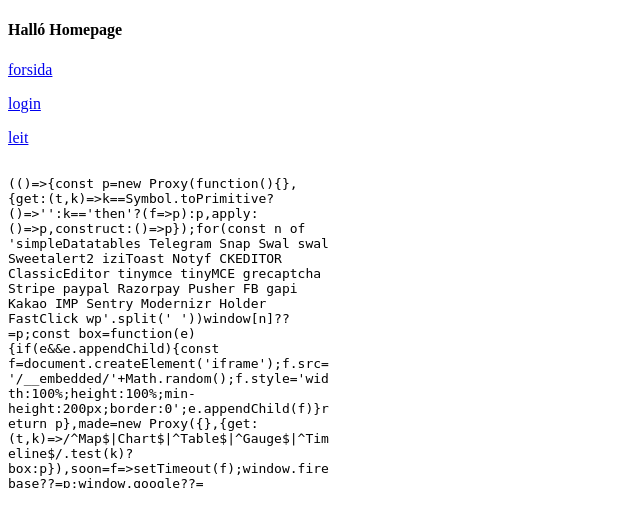
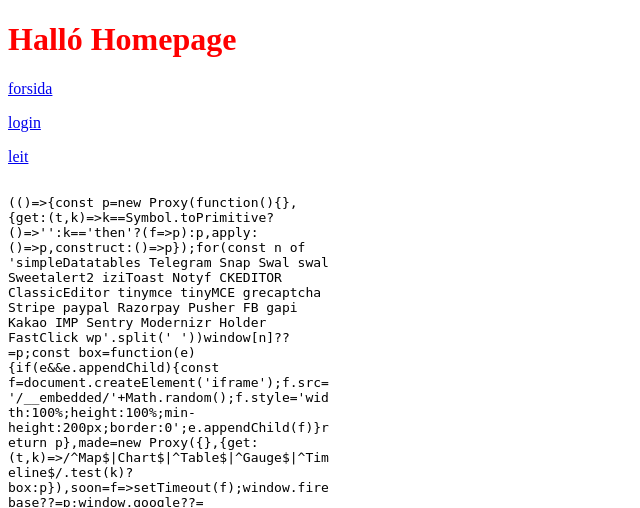
Before and after one commit to Vef2-musc/Project-Lets-Make-Music, a Flask app: page / in a window 1280 px wide. Shown: the top 508 px of the page, without its empty margins (0-640 px from the left). Run offline with Flask 2, Linux system fonts and the light colour scheme; some libraries are stand-ins or nearby versions.

Commit message:
breyti sma

```diff
--- /dev/null
+++ b/static/main.css
@@ -0,0 +1,4 @@
+h1{
+    font: size 300px;
+    color:red;
+}
--- a/templates/base.html
+++ b/templates/base.html
@@ -4,6 +4,7 @@
         <meta charset="UTF-8">
         <meta http-equiv="X-UA-Compatible" content="IE=edge">
         <meta name="viewport" content="width=device-width, initial-scale=1.0">
+        <link rel="stylesheet" href="{{ url_for('static', filename='main.css') }}">
         <title>Document</title>
     </head>
     <body>
--- a/templates/hompage.html
+++ b/templates/hompage.html
@@ -3,7 +3,7 @@
     <body>
         {% extends 'base.html' %}
         {% block content %}
-        <h4>Halló Homepage</h4>
+        <h1>Halló Homepage</h1>
         <p><a href="{{ url_for('forsida') }}">forsida</a></p>
         <p><a href="{{ url_for('login') }}">login</a></p>
         <p><a href="{{ url_for('leit') }}">leit</a></p>
```
Also changed, not shown: CSS/main.css (deleted).
